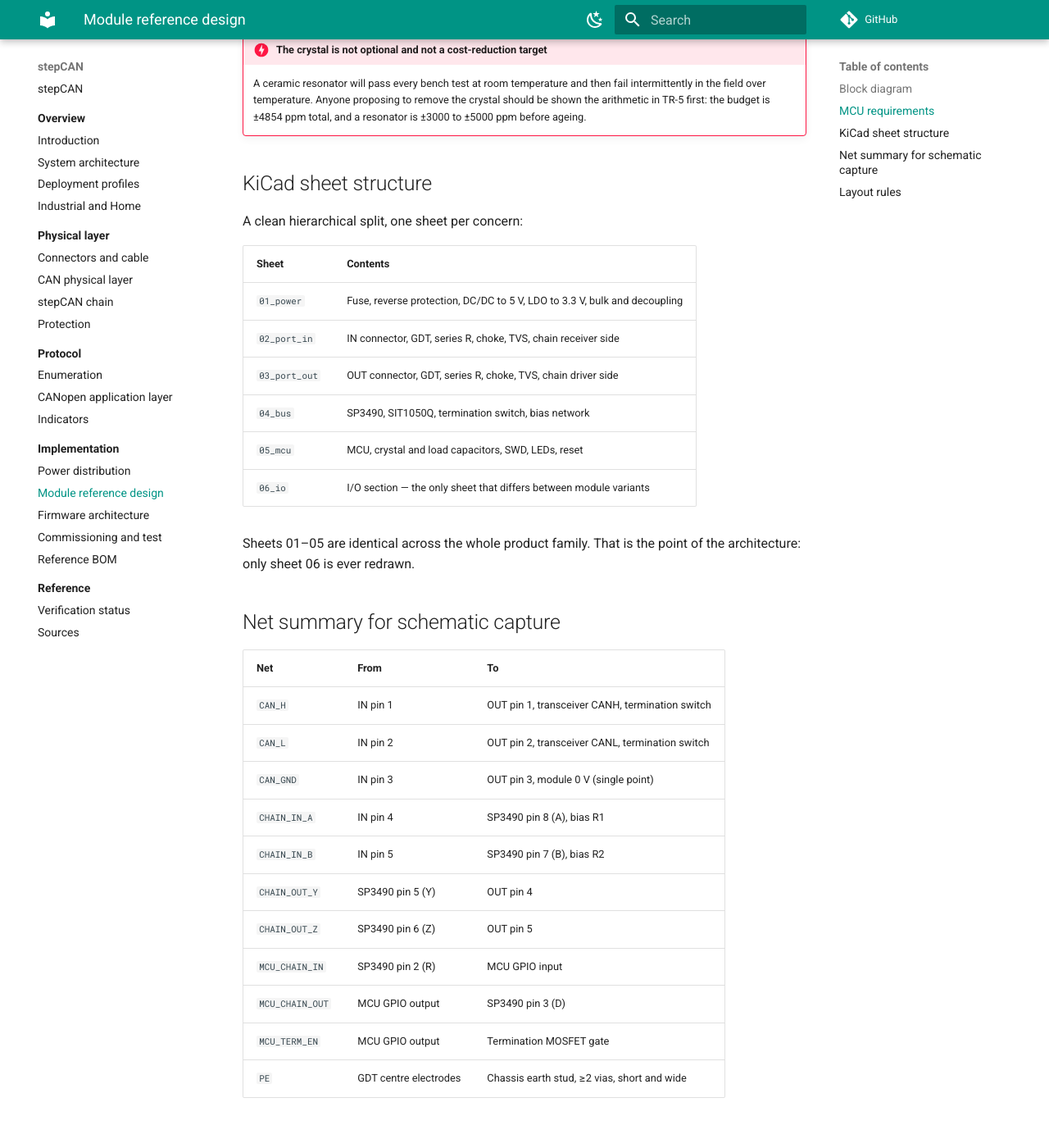
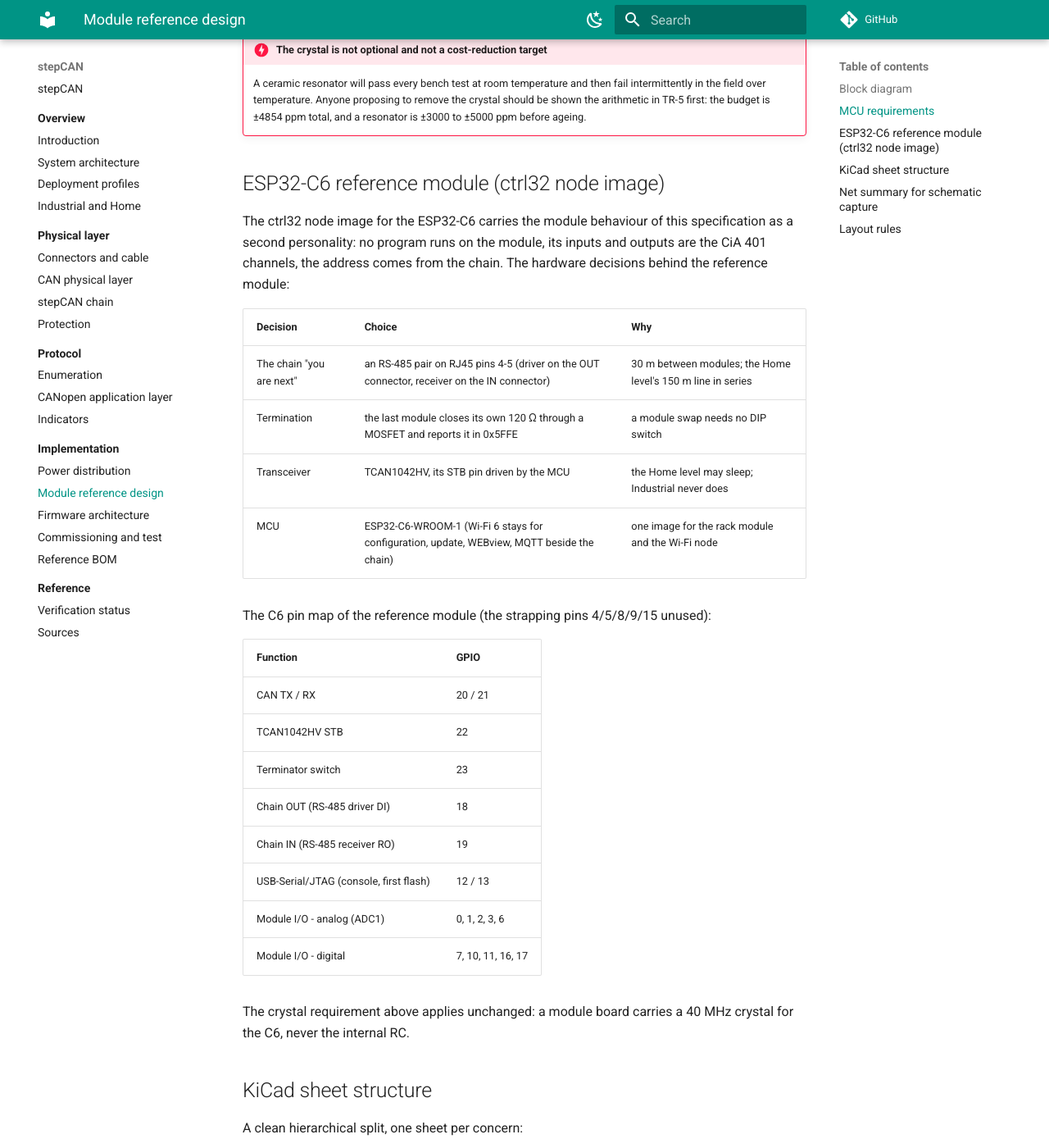
Before and after one commit to ctrl32/stepCAN, an MkDocs documentation site: the page built from docs/stepcan/implementation/module-design.md, in a window 1280 px wide and 1400 px high, scrolled down 1537 px. Shown: the whole window at 82% size. Built offline with MkDocs 1.6.1 and Material for MkDocs 9.7.7, drawn with Linux system fonts in a browser that asks for light colours; comment, search, counter and statistics services are not loaded.

Commit message:
Module reference design: the ESP32-C6 reference module of the ctrl32 node image - the decisions of 2026-10-10 (the chain as an RS-485 pair on RJ45 4-5, the last module terminating itself, a TCAN1042HV with STB on a pin) and the C6 pin map

```diff
--- a/docs/stepcan/implementation/module-design.md
+++ b/docs/stepcan/implementation/module-design.md
@@ -66,6 +66,36 @@ STM32G0 and STM32G4 both fit comfortably and have FDCAN; the G0 is the cost-opti
 !!! danger "The crystal is not optional and not a cost-reduction target"
     A ceramic resonator will pass every bench test at room temperature and then fail intermittently in the field over temperature. Anyone proposing to remove the crystal should be shown the arithmetic in TR-5 first: the budget is ±4854 ppm total, and a resonator is ±3000 to ±5000 ppm before ageing.
 
+## ESP32-C6 reference module (ctrl32 node image)
+
+The ctrl32 node image for the ESP32-C6 carries the module behaviour of this
+specification as a second personality: no program runs on the module, its
+inputs and outputs are the CiA 401 channels, the address comes from the chain.
+The hardware decisions behind the reference module:
+
+| Decision | Choice | Why |
+|---|---|---|
+| The chain "you are next" | an RS-485 pair on RJ45 pins 4-5 (driver on the OUT connector, receiver on the IN connector) | 30 m between modules; the Home level's 150 m line in series |
+| Termination | the last module closes its own 120 Ω through a MOSFET and reports it in 0x5FFE | a module swap needs no DIP switch |
+| Transceiver | TCAN1042HV, its STB pin driven by the MCU | the Home level may sleep; Industrial never does |
+| MCU | ESP32-C6-WROOM-1 (Wi-Fi 6 stays for configuration, update, WEBview, MQTT beside the chain) | one image for the rack module and the Wi-Fi node |
+
+The C6 pin map of the reference module (the strapping pins 4/5/8/9/15 unused):
+
+| Function | GPIO |
+|---|---|
+| CAN TX / RX | 20 / 21 |
+| TCAN1042HV STB | 22 |
+| Terminator switch | 23 |
+| Chain OUT (RS-485 driver DI) | 18 |
+| Chain IN (RS-485 receiver RO) | 19 |
+| USB-Serial/JTAG (console, first flash) | 12 / 13 |
+| Module I/O - analog (ADC1) | 0, 1, 2, 3, 6 |
+| Module I/O - digital | 7, 10, 11, 16, 17 |
+
+The crystal requirement above applies unchanged: a module board carries a
+40 MHz crystal for the C6, never the internal RC.
+
 ## KiCad sheet structure
 
 A clean hierarchical split, one sheet per concern:
```
